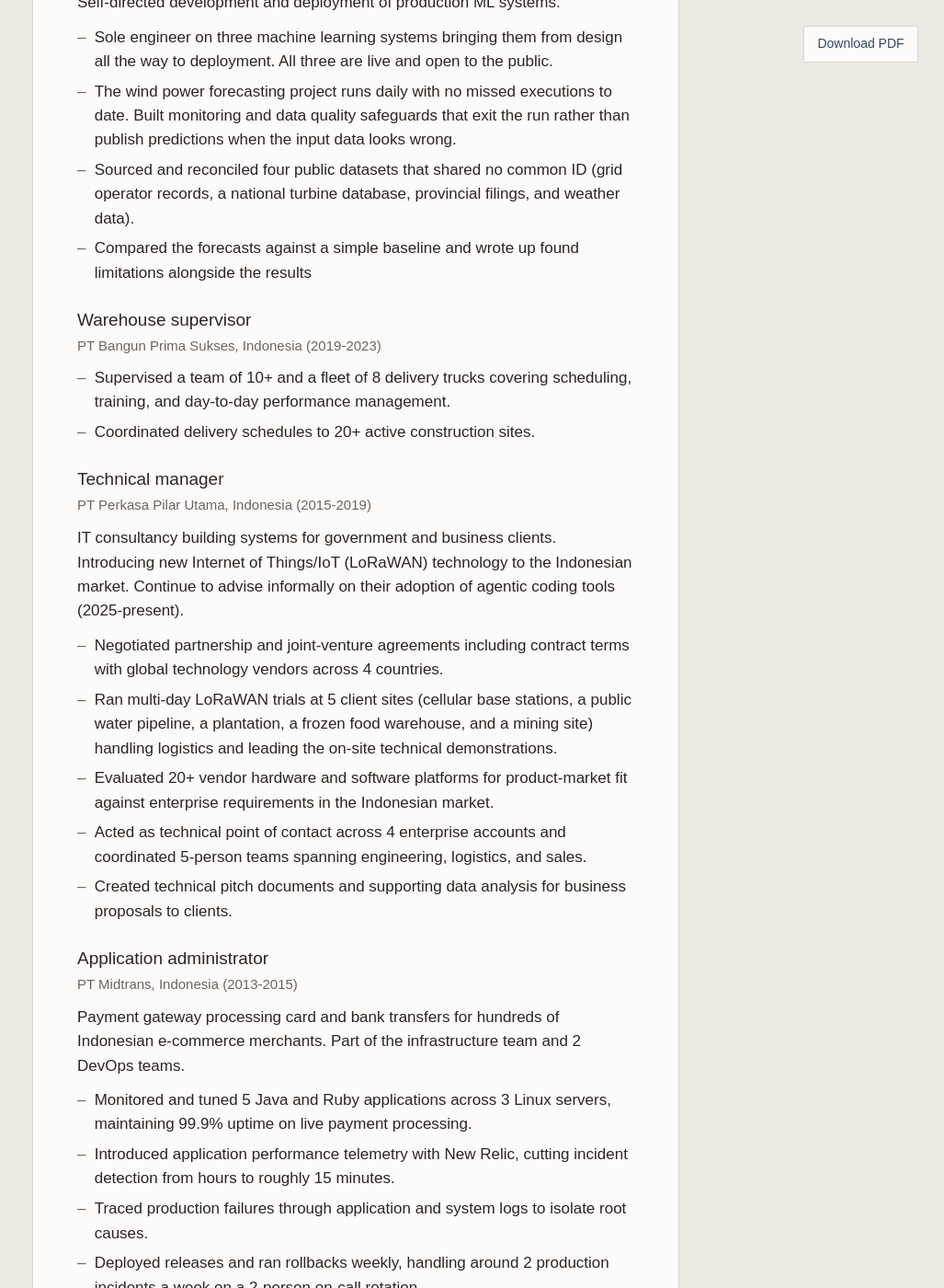
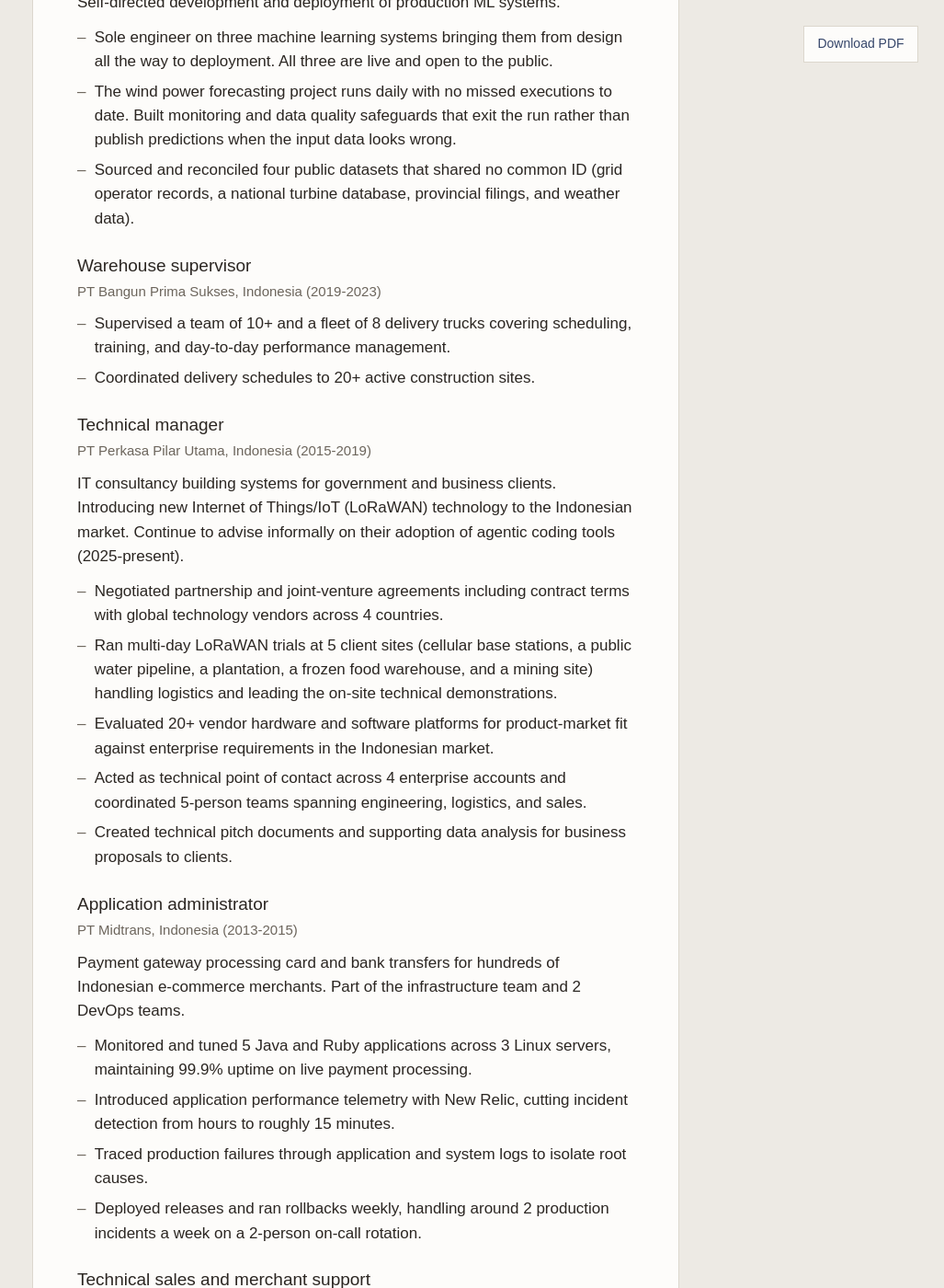
Before and after one commit to alvinlitani/alvinlitani.github.io, a Jekyll site: the page built from index.md, in a window 1280 px wide and 1400 px high, scrolled down 1497 px. Shown: the whole window at 92% size, without its empty margins (253-1280 px from the left). Built offline with Jekyll 4.4.1, drawn with Linux system fonts in a browser that asks for light colours; some of the changed text lies outside the part shown.

Commit message:
Minor edits

```diff
--- a/index.md
+++ b/index.md
@@ -43,7 +43,6 @@ Self-directed development and deployment of production ML systems.
 - Sole engineer on three machine learning systems bringing them from design all the way to deployment. All three are live and open to the public.
 - The wind power forecasting project runs daily with no missed executions to date. Built monitoring and data quality safeguards that exit the run rather than publish predictions when the input data looks wrong.
 - Sourced and reconciled four public datasets that shared no common ID (grid operator records, a national turbine database, provincial filings, and weather data).
-- Compared the forecasts against a simple baseline and wrote up found limitations alongside the results
 
 ### Warehouse supervisor
 *PT Bangun Prima Sukses, Indonesia (2019-2023)*
@@ -71,7 +70,6 @@ Payment gateway processing card and bank transfers for hundreds of Indonesian e-
 - Introduced application performance telemetry with New Relic, cutting incident detection from hours to roughly 15 minutes.
 - Traced production failures through application and system logs to isolate root causes.
 - Deployed releases and ran rollbacks weekly, handling around 2 production incidents a week on a 2-person on-call rotation.
-- Supported the fraud monitoring team weekly by reviewing transaction logs for suspicious activity.
 
 ### Technical sales and merchant support
 *PT Midtrans, Indonesia (2012-2013)*
```
